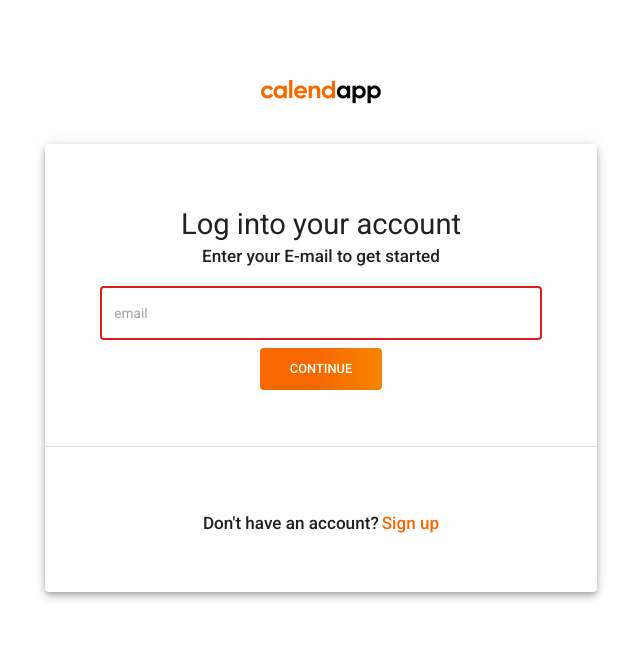
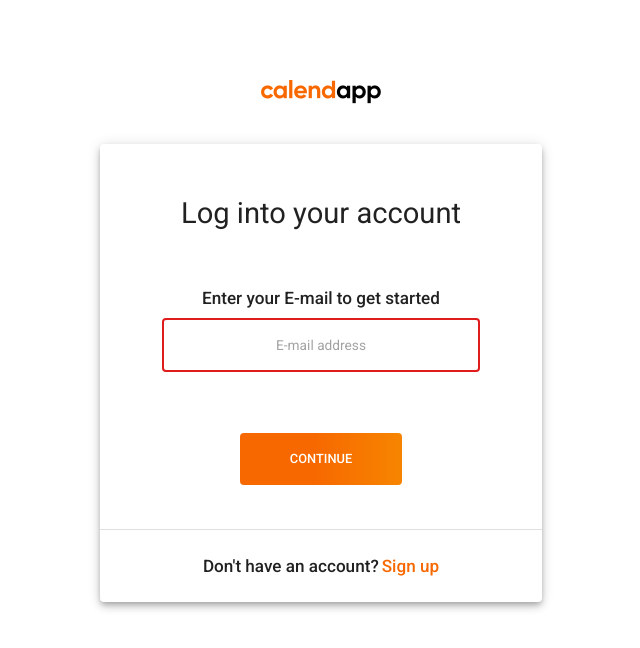
Before and after one commit to hatchways/team-yugioh, a React (Create React App) app in the folder client/: page /login in a window 1280 px wide. Shown: the top 648 px of the page, without its empty margins (319-959 px from the left). Built offline with nearby package versions, Linux system fonts and the light colour scheme.

Commit message:
added link from login to signup page

```diff
--- a/client/src/pages/Login.js
+++ b/client/src/pages/Login.js
@@ -1,12 +1,13 @@
 import React from "react";
-import Button from '@material-ui/core/Button';
+import Button from "@material-ui/core/Button";
 import TextField from "@material-ui/core/TextField";
 import Container from "@material-ui/core/Container";
 import Paper from "@material-ui/core/Paper";
 import logo from "../assets/logo.png";
 import { makeStyles } from "@material-ui/core/styles";
 import Typography from "@material-ui/core/Typography";
-import Divider from '@material-ui/core/Divider';
+import Divider from "@material-ui/core/Divider";
+import { Link } from 'react-router-dom';
 
 const useStyles = makeStyles(theme => ({
   root: {
@@ -14,13 +15,18 @@ const useStyles = makeStyles(theme => ({
     justifyContent: "center",
     flexDirection: "column"
   },
-  paper: {
+  formMain: {
     marginTop: theme.spacing(1),
     display: "flex",
     flexDirection: "column",
     alignItems: "center",
     padding: "10%",
     fontFamily: theme.typography.fontFamily
+  },
+  footer: {
+    fontFamily: theme.typography.fontFamily,
+    padding: "5%",
+    textAlign: "center"
   },
   logo: {
     marginTop: "10vh",
@@ -31,18 +37,35 @@ const useStyles = makeStyles(theme => ({
   submit: {
     margin: theme.spacing(3, 0, 2)
   },
-  button:{
-      background:"linear-gradient(270deg, rgba(247,132,0,1) 2%, rgba(247,105,0,1) 53%)",
-      color:"white",
-      padding:"10px 30px 10px 30px"
+  button: {
+    background:
+      "linear-gradient(270deg, rgba(247,132,0,1) 2%, rgba(247,105,0,1) 53%)",
+    color: "white",
+    padding: "15px 50px 15px 50px",
+    marginTop: "15%"
   },
-  link:{
-      marginLeft:3,
-      color:"#f76900"
+  link: {
+    marginLeft: 3,
+    color: "#f76900",
+    textDecoration:"none"
+  },
+  paper: {
+    width: "80%",
+    margin: "auto"
+  },
+  formInput: {
+    marginTop: "15%",
+    width: "90%"
+  },
+  formLabel: {
+    marginBottom: "-10px",
+    textAlign: "center"
   }
 }));
 
 const LogInPage = () => {
+
+
   const classes = useStyles();
 
   return (
@@ -53,10 +76,13 @@ const LogInPage = () => {
       }}
     >
       <img src={logo} alt="company logo" className={classes.logo} />
-      <Paper elevation={5}>
-      <div className={classes.paper}>
+      <Paper elevation={5} className={classes.paper}>
+        <div className={classes.formMain}>
           <Typography variant="h4">Log into your account</Typography>
-        <Typography variant="h6">Enter your E-mail to get started</Typography>
+          <div className={classes.formInput}>
+            <Typography variant="h6" className={classes.formLabel}>
+              Enter your E-mail to get started
+            </Typography>
             <TextField
               variant="outlined"
               margin="normal"
@@ -65,15 +91,22 @@ const LogInPage = () => {
               id="email"
               name="email"
               autoComplete="email"
-          placeholder="email"
+              placeholder="E-mail address"
               autoFocus
+              style={{ textAlign: "center" }}
+              inputProps={{ min: 0, style: { textAlign: "center" } }}
             />
-        <Button size="large" className={classes.button}>Continue</Button>
           </div>
-        <Divider/>
-        <div className={classes.paper}>
-        <Typography variant="h6">{`Don't have an account?`}<span className={classes.link}>Sign up</span></Typography>
-
+          <Button size="large" className={classes.button}>
+            Continue
+          </Button>
+        </div>
+        <Divider />
+        <div className={classes.footer}>
+          <Typography variant="h6">
+            {`Don't have an account?`}
+            <Link className={classes.link} to="#">Sign up</Link>
+          </Typography>
         </div>
       </Paper>
     </Container>
```
Lines whose indentation alone changed are shown as unchanged.
